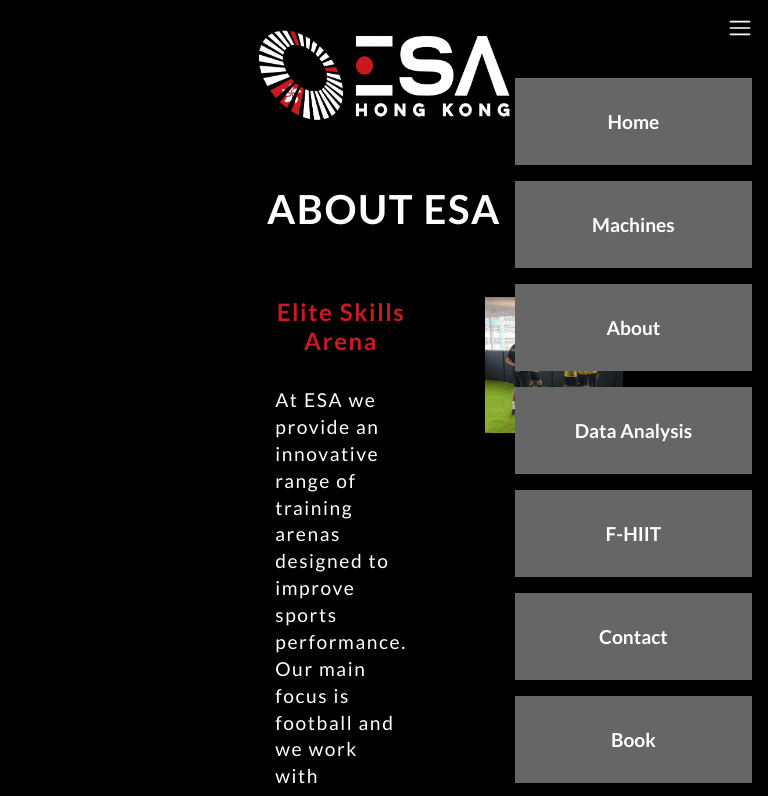
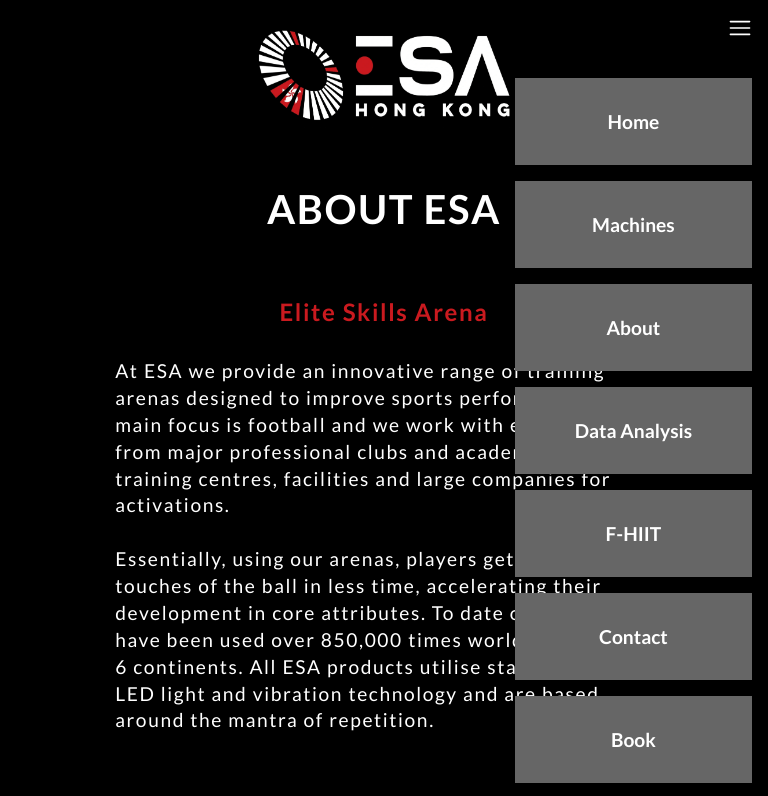
Before and after one commit to adasanta29/eliteskillsasia, a React (Create React App) app: page /coaches in a window 768 px wide. Shown: the top 796 px of the page. Built offline with nearby package versions, Linux system fonts and the light colour scheme.

Commit message:
Update About.css

```diff
--- a/src/components/about/About.css
+++ b/src/components/about/About.css
@@ -91,3 +91,25 @@
         width: 90%;
     }
 }
+
+/* MEDIA QUERIES - MEDIUM DEVICES */
+
+@media only screen and (min-width: 481px) and (max-width: 979px) {
+    .about {
+        width: 70%;
+    }
+
+    .about__container {
+        display: flex;
+        flex-direction: column;
+    }
+
+    .about__left {
+        padding: 0;
+    }
+
+    .about__right-img {
+        width: 70%;
+        padding-top: 4rem;
+    }
+}
```
